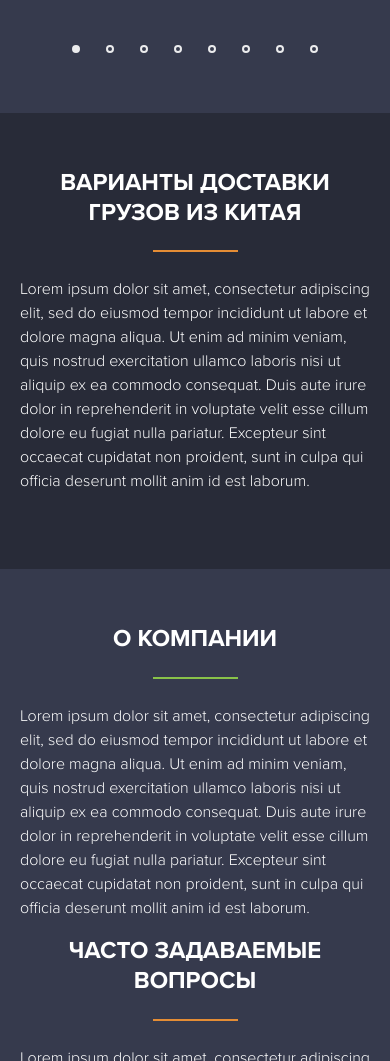
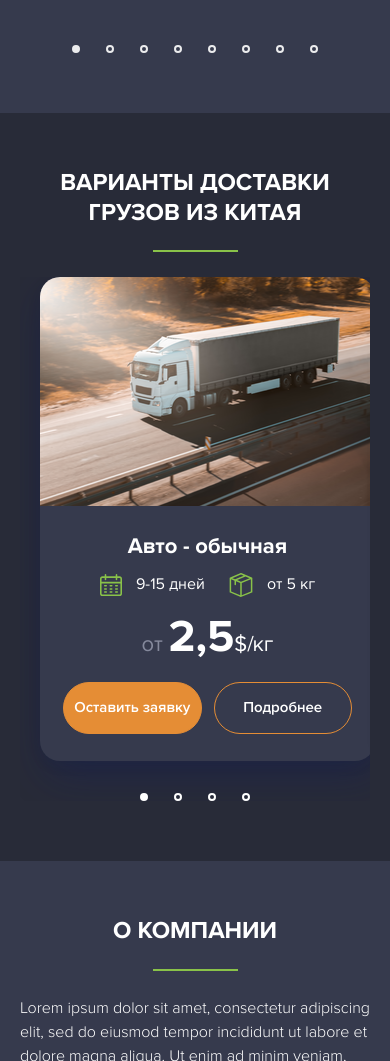
Before and after one commit to HyryaRoman/dev-MasterTao, a website: page src/index.html in a window 390 px wide. Shown: the part 2220-3281 px from the top of the page. Drawn offline with nearby package versions, Linux system fonts and the light colour scheme; files that its build step writes are made by us from their sources.

Commit message:
add mobile shipment cards

```diff
--- a/src/assets/js/script.js
+++ b/src/assets/js/script.js
@@ -39,6 +39,29 @@
   },
 });
 
+const swiperCard = new Swiper('.swiper-card', {
+  direction: 'horizontal',
+  loop: true,
+
+  // autoplay: {
+  //   delay: 6000,
+  // },
+
+  pagination: {
+    el: '.swiper-pagination',
+  },
+
+  navigation: {
+    nextEl: '.swiper-button-next',
+    prevEl: '.swiper-button-prev',
+  },
+
+  breakpoints: {
+    1200: {
+      'slidesPerView': 3,
+    }
+  },
+})
 
 const dog = {
   name: "Lucky",
--- a/src/index.html
+++ b/src/index.html
@@ -4,16 +4,7 @@
   @@include("templates/swiper-banner.html")
   @@include("templates/calc-form.html")
   @@include("templates/benefits.html")
-  <section class="page-section">
-    <div class="content-container">
-      <h2 class="page-section-title primary">Варианты доставки грузов из Китая</h2>
-      <p>Lorem ipsum dolor sit amet, consectetur adipiscing elit, sed do eiusmod tempor incididunt ut labore et dolore
-        magna aliqua. Ut enim ad minim veniam, quis nostrud exercitation ullamco laboris nisi ut aliquip ex ea commodo
-        consequat. Duis aute irure dolor in reprehenderit in voluptate velit esse cillum dolore eu fugiat nulla
-        pariatur. Excepteur sint occaecat cupidatat non proident, sunt in culpa qui officia deserunt mollit anim id est
-        laborum.</p>
-    </div>
-  </section>
+  @@include("templates/shipping.html")
   <section class="page-section">
     <div class="content-container">
       <h2 class="page-section-title secondary align-left">О компании</h2>
--- /dev/null
+++ b/src/sass/shipping.scss
@@ -0,0 +1,135 @@
+.shipping-card {
+  width: 335px;
+  border-radius: 20px;
+  background: $body-secondary-bg;
+  box-shadow: 0px 4px 13px 0px #1E23421C, 5px 15px 40px 0px #0B186152;
+
+  &-image {
+    display: block;
+    width: 100%;
+    height: 229px;
+    margin-bottom: 27px;
+    border-radius: 20px 20px 0 0 ;
+  }
+
+  &-title {
+    margin-bottom: 11px;
+
+    font-size: 22px;
+    font-weight: 700;
+    line-height: 27.39px;
+    text-align: center;
+  }
+
+  &-conditions {
+    display: flex;
+    justify-content: center;
+    align-items: center;
+    gap: 24px;
+    margin-bottom: 12px;
+
+    &>* {
+      .text {
+        margin-left: 10px;
+
+        font-size: 16px;
+        font-weight: 400;
+        line-height: 19.92px;
+        text-align: center;
+      }
+    }
+  }
+
+  &-price {
+    margin-bottom: 17px;
+
+    font-size: 22px;
+    font-weight: 400;
+    line-height: 27.39px;
+    text-align: center;
+
+    .big {
+      font-size: 45px;
+      font-weight: 700;
+      line-height: 56.03px;
+      text-align: center;
+    }
+  }
+
+  &-buttons {
+    display: grid;
+    grid-template-columns: 1fr 1fr;
+    gap: 12px;
+    padding: 0 23px 27px;
+
+    .shipping-btn {
+      padding: 14px 10px;
+
+      font-size: 15px;
+      font-weight: 600;
+      line-height: 21.9px;
+      text-align: center;
+    }
+  }
+}
+
+.swiper-card {
+  --swiper-navigation-sides-offset: 156px;
+  --swiper-navigation-size: 46px;
+  --swiper-navigation-color: #ffffff;
+  --swiper-pagination-bottom: 0px;
+  --swiper-pagination-bullet-horizontal-gap: 13px;
+
+  padding-bottom: 40px;
+
+  .swiper-wrapper {
+     // display: flex;
+     gap: 30px;
+
+     padding: 0 20px;
+  }
+
+  .swiper-slide {
+    width: fit-content !important;
+  }
+
+  .swiper-button {
+    display: none;
+    color: #ffffff;
+
+    &:hover {
+      color: var(--bs-secondary)
+    }
+  }
+
+  .swiper-pagination {
+    font-size: 0;
+  }
+
+  .swiper-pagination-bullet {
+    border: 2px solid #ffffff;
+    opacity: 90;
+    background: none;
+
+    &.swiper-pagination-bullet-active {
+      background: #ffffff;
+    }
+  }
+}
+
+@include media-breakpoint-up(xl) {
+  .shipping-card {
+    width: 360px;
+  }
+
+  .swiper-card {
+    padding-bottom: 0;
+
+    .swiper-button {
+      display: block;
+    }
+    .swiper-pagination {
+      display: none;
+    }
+  }
+}
--- a/src/style.scss
+++ b/src/style.scss
@@ -14,5 +14,6 @@
 @import "sass/swiper_banner";
 @import "sass/calc_form";
 @import "sass/benefits";
+@import "sass/shipping";
 
 @import "sass/bootstrap/bootstrap";
--- /dev/null
+++ b/src/templates/shipping.html
@@ -0,0 +1,129 @@
+<section class="page-section">
+  <div class="content-container">
+    <h2 class="page-section-title secondary">Варианты доставки грузов из Китая</h2>
+
+    <div class="swiper swiper-card">
+      <!-- Additional required wrapper -->
+      <div class="swiper-wrapper">
+        <!-- Slides -->
+        <div class="swiper-slide">
+          <div class="shipping-card">
+            <img class="shipping-card-image" src="assets/img/auto-standart.png" />
+            <h3 class="shipping-card-title">Авто - обычная</h3>
+            <div class="shipping-card-conditions">
+              <span>
+              <img class="icon" src="assets/img/calendar-icon.svg" />
+              <span class="text">9-15 дней</span>
+              </span>
+              <span>
+              <img class="icon" src="assets/img/box-icon.svg" />
+              <span class="text">от 5 кг</span>
+              </span>
+            </div>
+            <p class="shipping-card-price">
+              <span class="text-body-secondary">от</span>
+              <span class="big">2,5</span>$/кг
+            </p>
+            <div class="shipping-card-buttons">
+              <button class="shipping-btn btn btn-primary">
+                Оставить заявку
+              </button>
+              <button class="shipping-btn btn btn-outline-primary text-white">
+                Подробнее
+              </button>
+            </div>
+          </div>
+        </div>
+        <div class="swiper-slide">
+          <div class="shipping-card">
+            <img class="shipping-card-image" src="assets/img/auto-standart.png" />
+            <h3 class="shipping-card-title">Авто - обычная</h3>
+            <div class="shipping-card-conditions">
+              <span>
+              <img class="icon" src="assets/img/calendar-icon.svg" />
+              <span class="text">9-15 дней</span>
+              </span>
+              <span>
+              <img class="icon" src="assets/img/box-icon.svg" />
+              <span class="text">от 5 кг</span>
+              </span>
+            </div>
+            <p class="shipping-card-price">
+              <span class="text-body-secondary">от</span>
+              <span class="big">2,5</span>$/кг
+            </p>
+            <div class="shipping-card-buttons">
+              <button class="shipping-btn btn btn-primary">
+                Оставить заявку
+              </button>
+              <button class="shipping-btn btn btn-outline-primary text-white">
+                Подробнее
+              </button>
+            </div>
+          </div>
+        </div>
+        <div class="swiper-slide">
+          <div class="shipping-card">
+            <img class="shipping-card-image" src="assets/img/auto-standart.png" />
+            <h3 class="shipping-card-title">Авто - обычная</h3>
+            <div class="shipping-card-conditions">
+              <span>
+              <img class="icon" src="assets/img/calendar-icon.svg" />
+              <span class="text">9-15 дней</span>
+              </span>
+              <span>
+              <img class="icon" src="assets/img/box-icon.svg" />
+              <span class="text">от 5 кг</span>
+              </span>
+            </div>
+            <p class="shipping-card-price">
+              <span class="text-body-secondary">от</span>
+              <span class="big">2,5</span>$/кг
+            </p>
+            <div class="shipping-card-buttons">
+              <button class="shipping-btn btn btn-primary">
+                Оставить заявку
+              </button>
+              <button class="shipping-btn btn btn-outline-primary text-white">
+                Подробнее
+              </button>
+            </div>
+          </div>
+        </div>
+        <div class="swiper-slide">
+          <div class="shipping-card">
+            <img class="shipping-card-image" src="assets/img/auto-standart.png" />
+            <h3 class="shipping-card-title">Авто - обычная</h3>
+            <div class="shipping-card-conditions">
+              <span>
+              <img class="icon" src="assets/img/calendar-icon.svg" />
+              <span class="text">9-15 дней</span>
+              </span>
+              <span>
+              <img class="icon" src="assets/img/box-icon.svg" />
+              <span class="text">от 5 кг</span>
+              </span>
+            </div>
+            <p class="shipping-card-price">
+              <span class="text-body-secondary">от</span>
+              <span class="big">2,5</span>$/кг
+            </p>
+            <div class="shipping-card-buttons">
+              <button class="shipping-btn btn btn-primary">
+                Оставить заявку
+              </button>
+              <button class="shipping-btn btn btn-outline-primary text-white">
+                Подробнее
+              </button>
+            </div>
+          </div>
+        </div>
+      </div>
+      <!-- If we need pagination -->
+      <div class="swiper-pagination"></div>
+
+      <!-- If we need navigation buttons -->
+      <div class="swiper-button swiper-button-prev"></div>
+      <div class="swiper-button swiper-button-next"></div>
+    </div>
+</section>
```
Also changed, not shown: src/assets/img/auto-fast.png (added), src/assets/img/auto-standart.png (added), src/assets/img/box-icon.svg (added), src/assets/img/calendar-icon.svg (added), src/assets/img/plane.png (added), src/assets/img/sea.png (added), src/assets/img/train.png (added), src/sass/benefits.scss (line endings or trailing spaces), src/sass/swiper_banner.scss (line endings or trailing spaces).
